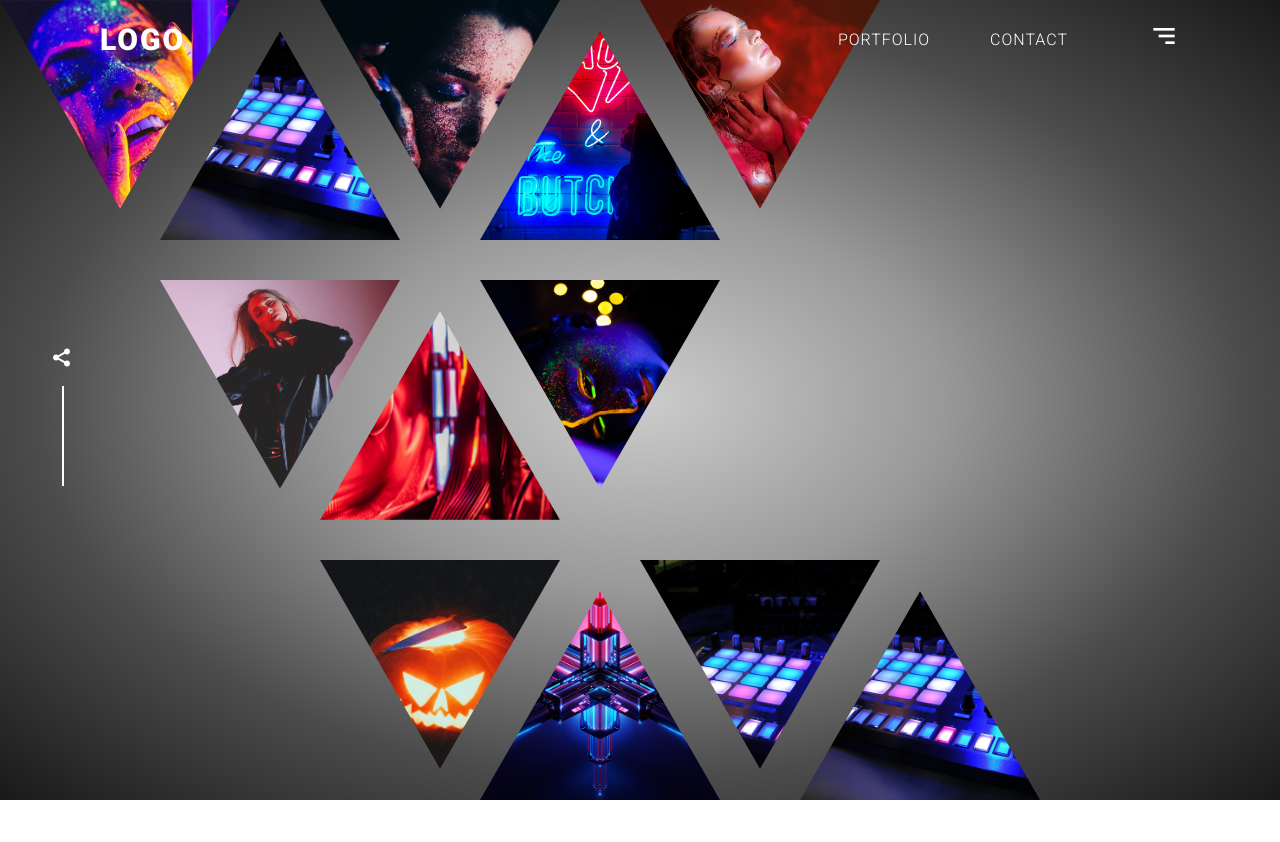
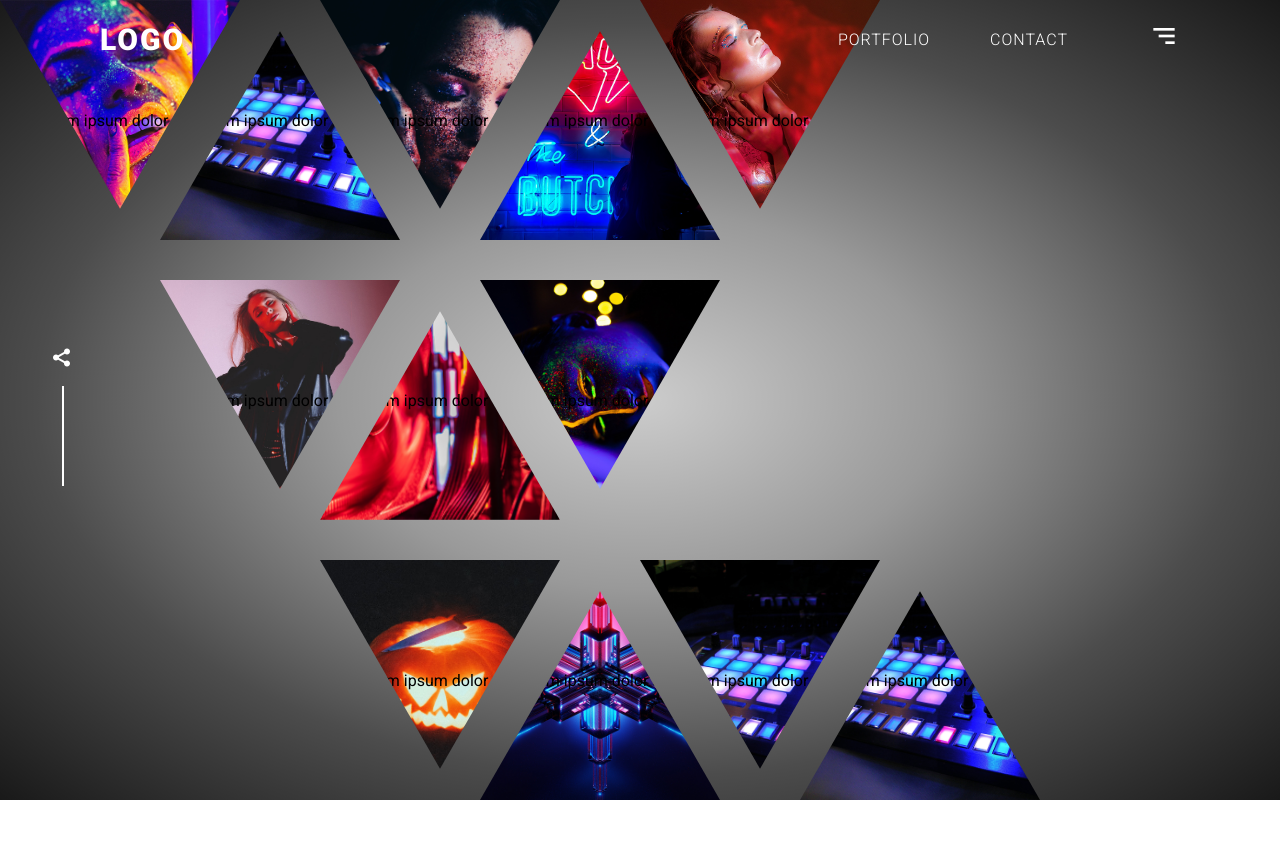
Before and after one commit to chinthanipiumi2001/Landing-page-, a plain HTML site: page index.html in a window 1280 px wide. After the commit the page ends 800 px from the top, so only its background shows below. Drawn offline with nearby package versions, Linux system fonts and the light colour scheme.

Commit message:
add flip card back and front

```diff
--- a/css/style.css
+++ b/css/style.css
@@ -267,6 +267,23 @@ header{
     transition: transform 0.5s;
     transform-style: preserve-3d;
 }
+
+.triangle:hover .flip-card,
+.triangle-inverse:hover .flip-card{
+    transform: rotateY(180deg);
+}
+
+.flip-card-front,
+.flip-card-back {
+    position: absolute;
+    width: 100%;
+    height: 100%;
+    backface-visibility: hidden;
+    display: flex;
+    justify-content: center;
+    align-items: center;
+}
+
 .triangle-inverse img,
 .triangle img {
     width: 100%;
```
